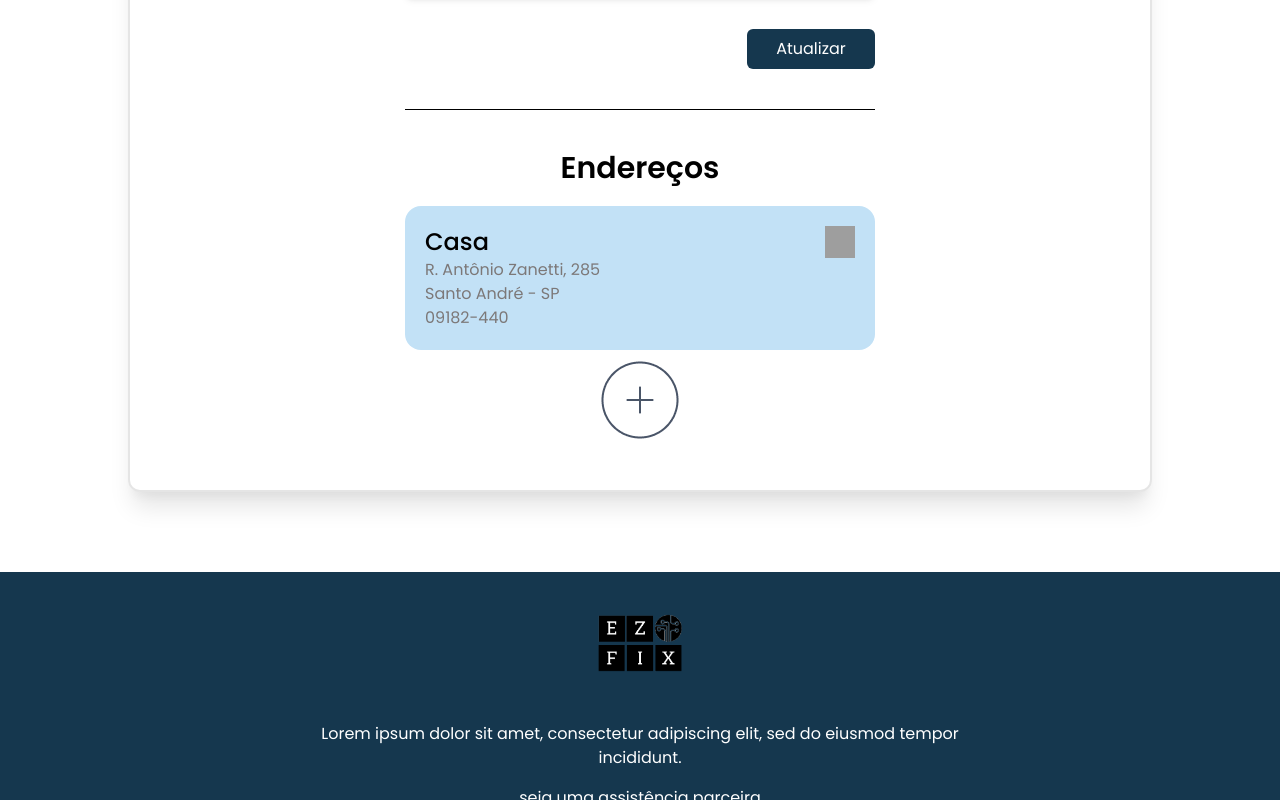
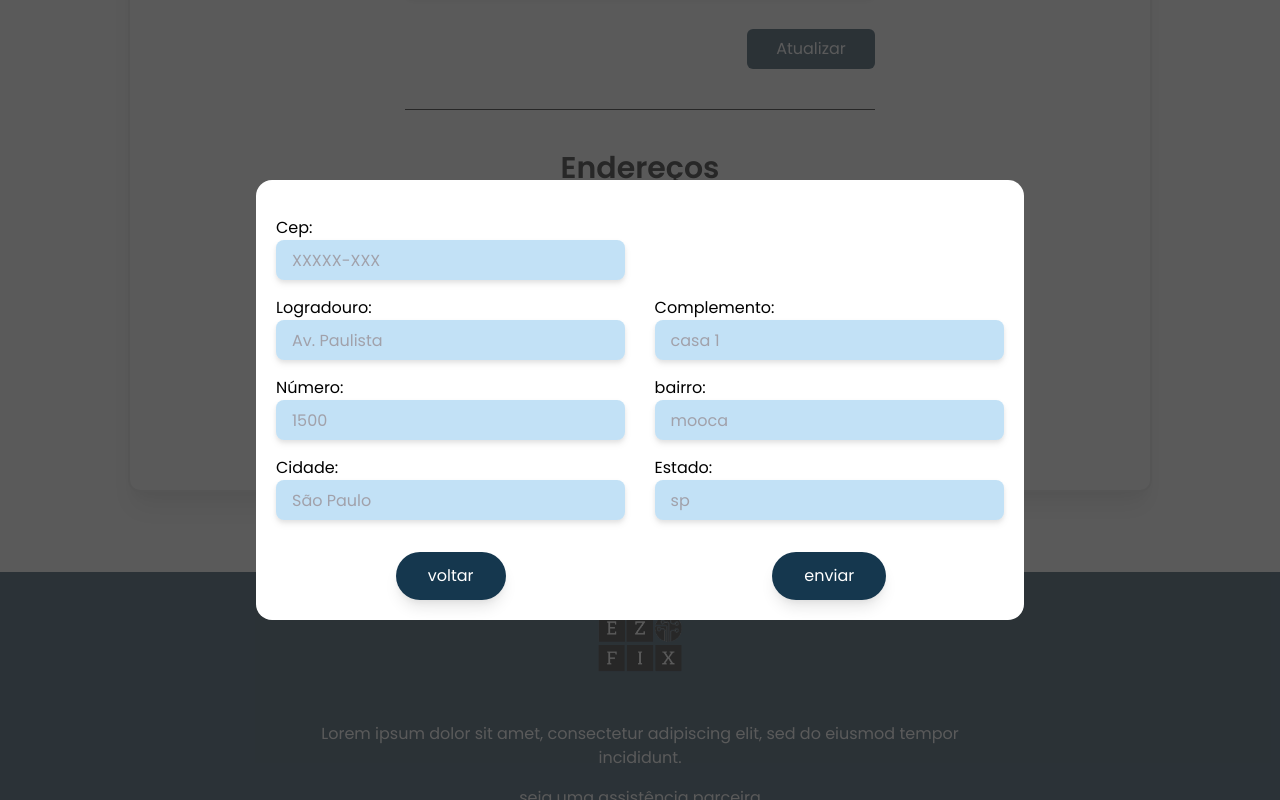
Before and after one commit to JoaoPedroArnaut/ezfix-front-end, a Next.js app: page /perfilusuario in a window 1280 px wide. Both pictures are taken after a click on the picture 640 px from the left and 1719 px from the top of the page. Shown: the part 1319-2119 px from the top of the page. Built offline with nearby package versions, Linux system fonts and the light colour scheme; no server answers; grey boxes are pictures that could not be loaded.

Commit message:
modal novo endereço

```diff
--- a/src/components/EnderecosUsuario.jsx
+++ b/src/components/EnderecosUsuario.jsx
@@ -1,16 +1,16 @@
-import React from 'react'
+import React, {useState} from 'react'
 import Input from './Input'
 import Botao from './Botao'
 import CardEndereco from './CardEndereco'
 
-const EnderecosUsuario = () => {
+const EnderecosUsuario = ({setNovoEndereco}) => {
     return (
         <>
             <div className="flex flex-col items-center justify-center">
                 <span className="text-3xl font-semibold">Endereços</span>
                 <div className="w-6/12 mt-5 flex flex-col items-center ">
                     <CardEndereco/>
-                    <img src="./plus-circle.png" alt="adcionar" width="100px" />
+                    <img src="./plus-circle.png" alt="adcionar" width="100px" onClick={()=>setNovoEndereco(true)} />
                 </div>
             </div>
         </>
--- a/src/components/InfosUsuario.jsx
+++ b/src/components/InfosUsuario.jsx
@@ -1,10 +1,13 @@
-import React from 'react'
+import React, {useState} from 'react'
 import Botao from './Botao'
 import DadosContaUsuario from './DadosContaUsuario'
 import DadosPessoaisUsuario from './DadosPessoaisUsuario'
 import EnderecosUsuario from './EnderecosUsuario'
 
-const InfosUsuario = () => {
+const InfosUsuario = ({setNovoEndereco}) => {
+
+
+
     return (
         <>
             <div className="w-full flex justify-around">
@@ -23,7 +26,7 @@ const InfosUsuario = () => {
                     <hr className="w-1/2 mr-auto ml-auto mb-10 mt-10"/>
                     <DadosPessoaisUsuario/>
                     <hr className="w-1/2 mr-auto ml-auto mb-10 mt-10"/>
-                    <EnderecosUsuario/>
+                    <EnderecosUsuario setNovoEndereco={setNovoEndereco}/>
                 </div>
 
             </div>
--- /dev/null
+++ b/src/components/ModalNovoEndereco.jsx
@@ -0,0 +1,82 @@
+import React, { useContext, useEffect, useState } from 'react'
+import BotaoForm from './BotaoForm';
+import axios from 'axios';
+import Input from './Input';
+import { CadastroContext } from '../contexts/Cadastro';
+import { ValidacoesContext } from '../contexts/Validacoes';
+import Erros from './Erros';
+import { useRouter } from 'next/router';
+
+const ModalNovoEndereco = ({setNovoEndereco}) => {
+    const [cep, setCep] = useState("")
+    const [logradouro, setLogradouro] = useState('')
+    const [bairro, setBairro] = useState('')
+    const [numero, setNumero] = useState('')
+    const [complemento, setComplemento] = useState('')
+    const [cidade, setCidade] = useState('')
+    const [estado, setEstado] = useState('')
+
+    const router = useRouter()
+
+    const { enviar, voltar, form, formPronto, cadastra } = useContext(CadastroContext)
+    const { validaEndereco, erros, setErros } = useContext(ValidacoesContext)
+
+    useEffect(() => {
+        if (formPronto >= 3) {
+            cadastra(form).then(res => {
+                if (res.status == 201) {
+                    router.push("/login")
+                }
+            }, err => {
+                console.log(err.response);
+                if (err.response.status == 409) {
+                    setErros([err.response.data])
+                } else {
+                    setErros(["algo inesperado aconteceu, tente novamente mais tarde"])
+                }
+            })
+        }
+    }, [formPronto])
+
+    function handleSubmit(e) {
+        e.preventDefault();
+        if (validaEndereco({ cep, logradouro, numero, bairro, complemento, cidade, estado })) {
+            enviar({ cep, logradouro, numero, complemento, cidade, estado, bairro })
+        }
+    }
+
+    function mascaraCep(v, set) {
+        v = v.replace(/\D/g, "")
+        v = v.replace(/(\d{5})(\d)/, "$1-$2")
+        set(v)
+    }
+
+    function autoCep() {
+        axios.get(`https://viacep.com.br/ws/${cep}/json/`).then((res) => {
+
+            setLogradouro(res.data.logradouro)
+            setCidade(res.data.localidade)
+            setEstado(res.data.uf)
+            setBairro(res.data.bairro)
+        }, err => { console.log(err); })
+    }
+
+    return (
+        <div className="z-10 bg-gray-opacity h-screen w-full fixed flex justify-center items-center">
+            <form className="w-3/5 p-5 rounded-2xl bg-white flex justify-between flex-wrap" onSubmit={handleSubmit}>
+                <Input maxLength="9" value={cep} onChange={e => { mascaraCep(e.target.value, setCep) }} onBlur={autoCep} label="Cep" placeholder="XXXXX-XXX" alternativo={true} size="w-45" />
+                <div className="w-45"></div>
+                <Input value={logradouro} onChange={e => { setLogradouro(e.target.value) }} label="Logradouro" placeholder="Av. Paulista" alternativo={true} size="w-45" />
+                <Input value={complemento} onChange={e => { setComplemento(e.target.value) }} label="Complemento" placeholder="casa 1" alternativo={true} size="w-45" />
+                <Input value={numero} type="number" onChange={e => { setNumero(e.target.value) }} label="Número" placeholder="1500" alternativo={true} size="w-45" />
+                <Input value={bairro} onChange={e => { setBairro(e.target.value) }} label="bairro" placeholder="mooca" alternativo={true} size="w-45" />
+                <Input value={cidade} onChange={e => { setCidade(e.target.value) }} label="Cidade" placeholder="São Paulo" alternativo={true} size=" w-45" />
+                <Input maxLength="2" value={estado} onChange={e => { setEstado(e.target.value) }} label="Estado" placeholder="sp" alternativo={true} size="w-45" />
+                <BotaoForm size="45" onClick={()=>setNovoEndereco(false) } text="voltar" />
+                <BotaoForm size="45" text="enviar" />
+            </form>
+        </div>
+    )
+}
+
+export default ModalNovoEndereco
--- a/src/pages/perfilusuario.jsx
+++ b/src/pages/perfilusuario.jsx
@@ -1,13 +1,18 @@
-import React from 'react'
+import React, {useState} from 'react'
 import Footer from '../components/Footer'
 import InfosUsuario from '../components/InfosUsuario'
+import ModalNovoEndereco from '../components/ModalNovoEndereco'
 import Navbar from '../components/Navbar'
 
 const perfilusuario = () => {
+
+    const [novoEndereco, setNovoEndereco] = useState(false);
+
     return (
         <>
+        {novoEndereco && <ModalNovoEndereco setNovoEndereco={setNovoEndereco}/>}
             <Navbar />
-            <InfosUsuario/>
+            <InfosUsuario setNovoEndereco={setNovoEndereco}/>
             <Footer />
         </>
     )
```
